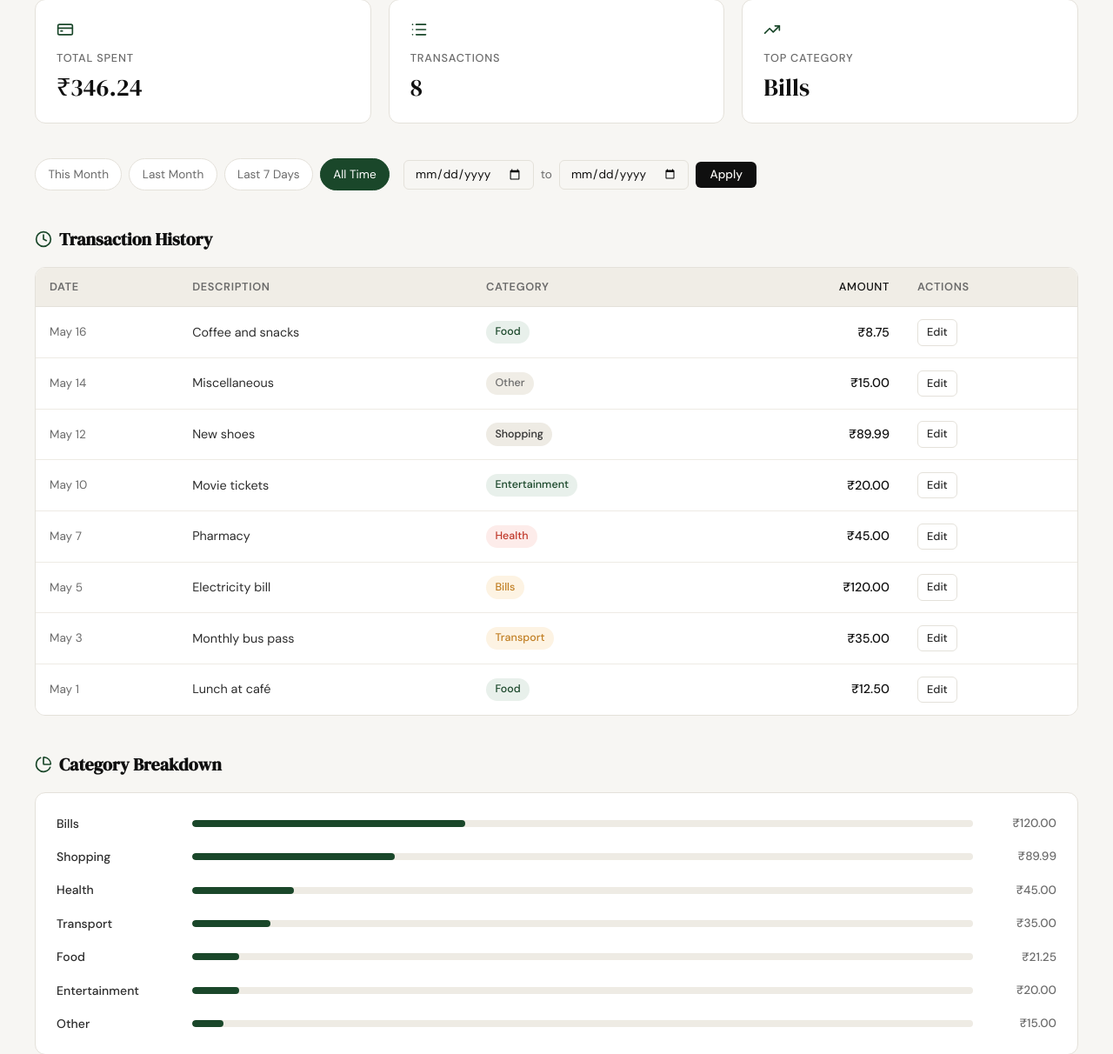
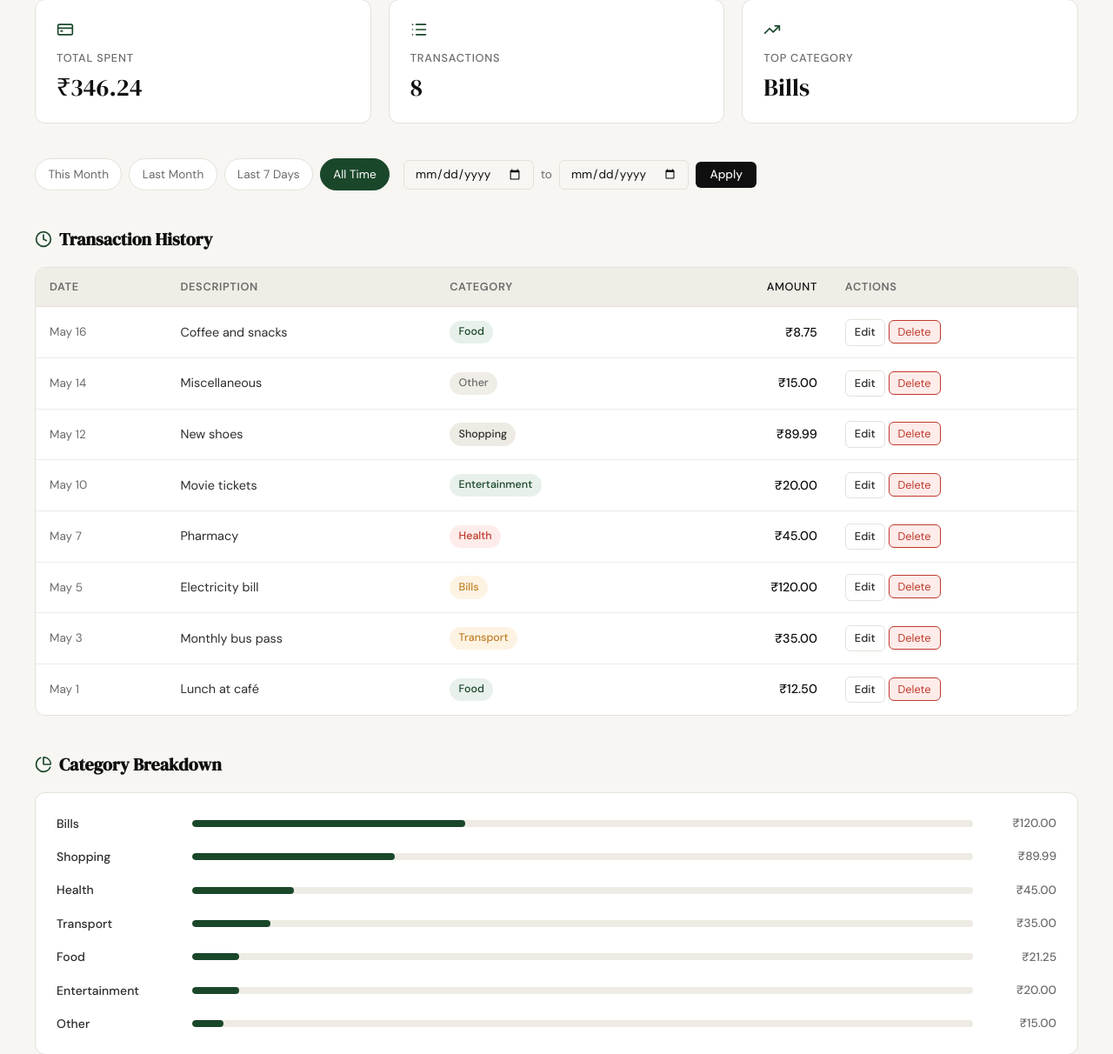
Before and after one commit to agrawalshivam279/expensely, a Flask app: page /profile in a window 1280 px wide. Shown: the part 301-1513 px from the top of the page at 87% size. Run offline with Flask 3, Linux system fonts and the light colour scheme; a user stored in the database is signed in; data comes from the database, SQL or seed files in the repository.

Commit message:
Add delete expense functionality (#10)
* chore: remove setting.json

* feat: users can delete their own expenses

```diff
--- a/app.py
+++ b/app.py
@@ -13,6 +13,7 @@ from database.queries import (
     add_expense as insert_expense,
     get_expense_by_id,
     update_expense,
+    delete_expense as db_delete_expense,
 )
 
 CATEGORIES = ["Food", "Transport", "Bills", "Health", "Entertainment", "Shopping", "Other"]
@@ -278,9 +279,16 @@ def edit_expense(id):
     return redirect(url_for("profile"))
 
 
-@app.route("/expenses/<int:id>/delete")
+@app.route("/expenses/<int:id>/delete", methods=["POST"])
 def delete_expense(id):
-    return "Delete expense — coming in Step 9"
+    if not session.get("user_id"):
+        return redirect(url_for("login"))
+    user_id = session["user_id"]
+    expense = get_expense_by_id(id, user_id)
+    if expense is None:
+        abort(404)
+    db_delete_expense(id, user_id)
+    return redirect(url_for("profile"))
 
 
 if __name__ == "__main__":
--- a/database/queries.py
+++ b/database/queries.py
@@ -140,6 +140,18 @@ def update_expense(expense_id, user_id, amount, category, date, description):
         db.close()
 
 
+def delete_expense(expense_id, user_id):
+    db = get_db()
+    try:
+        db.execute(
+            "DELETE FROM expenses WHERE id = ? AND user_id = ?",
+            (expense_id, user_id),
+        )
+        db.commit()
+    finally:
+        db.close()
+
+
 def add_expense(user_id, amount, category, date, description):
     db = get_db()
     try:
--- a/static/css/style.css
+++ b/static/css/style.css
@@ -293,6 +293,19 @@ a { color: inherit; text-decoration: none; }
 .btn-ghost:hover {
     border-color: var(--ink);
     color: var(--ink);
+}
+
+.btn-danger {
+    background: var(--danger-light);
+    color: var(--danger);
+    border: 1px solid var(--danger);
+    border-radius: 6px;
+    cursor: pointer;
+    font-family: inherit;
+}
+.btn-danger:hover {
+    background: var(--danger);
+    color: var(--white);
 }
 
 /* ------------------------------------------------------------------ */
--- a/templates/profile.html
+++ b/templates/profile.html
@@ -95,6 +95,9 @@
                             <td class="col-amount">{{ t.amount }}</td>
                             <td>
                                 <a href="{{ url_for('edit_expense', id=t.id) }}" class="btn-ghost" style="font-size:0.8rem;padding:4px 10px;">Edit</a>
+                                <form method="POST" action="{{ url_for('delete_expense', id=t.id) }}" style="display:inline;">
+                                    <button type="submit" class="btn-danger" style="font-size:0.8rem;padding:4px 10px;">Delete</button>
+                                </form>
                             </td>
                         </tr>
                         {% endfor %}
```
Also changed, not shown: .claude/setting.json (deleted), .claude/specs/09-delete-expense.md (added).
